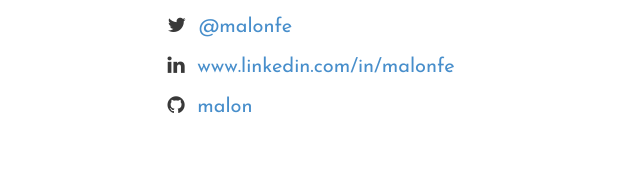
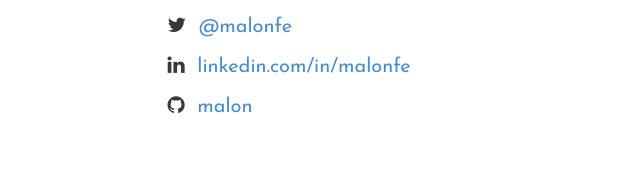
Before and after one commit to malon/malon.github.io, a plain HTML site: page index.html in a window 1280 px wide. Shown: the part 5416-5605 px from the top of the page, 390-1030 px from the left. Drawn offline with Linux system fonts and the light colour scheme.

Commit message:
Arranged links and targets for social media.

```diff
--- a/index.html
+++ b/index.html
@@ -495,11 +495,11 @@
                 </div>
                 <div class="col-md-7 contact-cls">
                     <div>
-                        <span><i class="fa fa-twitter"></i><a href="http://twitter.com/malonfe">&nbsp; @malonfe</a></span>
+                        <span><i class="fa fa-twitter"></i>&nbsp;&nbsp;<a href="http://twitter.com/malonfe" target="_blank">@malonfe</a></span>
                         <br />
-                        <span><i class="fa fa-linkedin"></i><a href="www.linkedin.com/in/malonfe">&nbsp; www.linkedin.com/in/malonfe</a></span>
+                        <span><i class="fa fa-linkedin"></i>&nbsp;&nbsp;<a href="http://linkedin.com/in/malonfe" target="_blank">linkedin.com/in/malonfe</a></span>
                         <br />
-                        <span><i class="fa fa-github"></i><a href="http://github.com/malon">&nbsp; malon</a></span>
+                        <span><i class="fa fa-github"></i>&nbsp;&nbsp;<a href="http://github.com/malon" target="_blank">malon</a></span>
                         <br />
                     </div>
                 </div>
```
